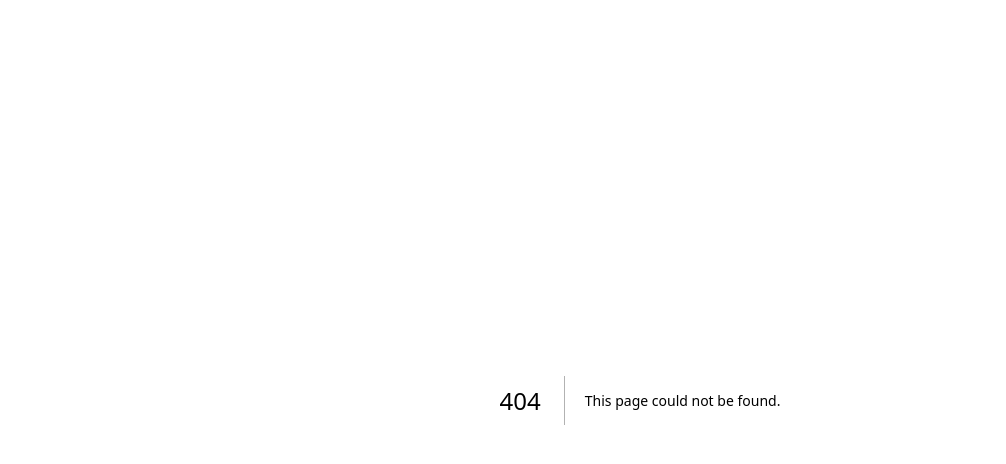
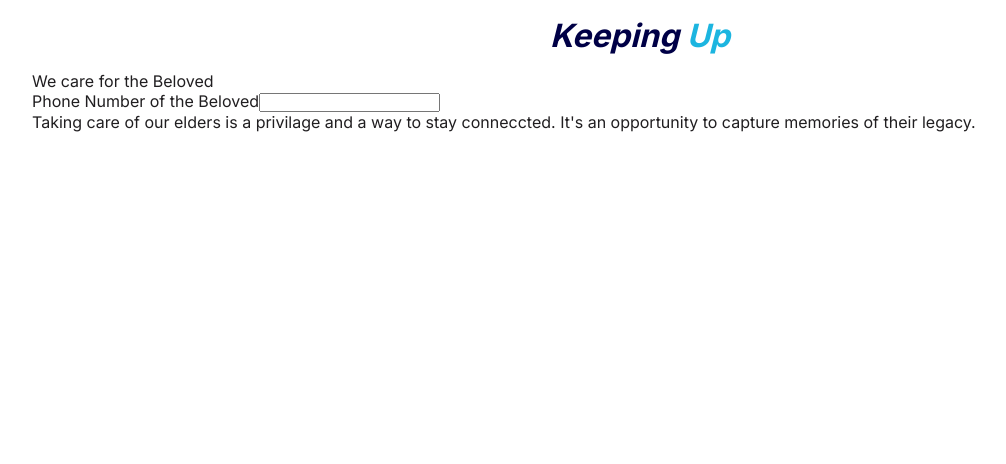
Before and after one commit to jcsmileyjr/elder, a Next.js app: page /landingPage in a window 1280 px wide. Before the commit this address had no page. Shown: the top 464 px of the page, without its empty margins (0-1006 px from the left). Built offline with nearby package versions, Linux system fonts and the light colour scheme.

Commit message:
Feature - Landing Page: Basic structure

```diff
--- /dev/null
+++ b/src/app/landingPage/landingPage.module.css
@@ -0,0 +1,51 @@
+
+.page {
+    display: flex;
+    flex-direction: column;
+    padding: 1rem 2rem 0 2rem;
+    min-height: 100vh;
+    background-color: white;
+    color: #201E20;
+  }
+
+  /* Header Styles */
+  .header {
+    display: flex;
+    flex-direction: column;
+    gap: 1rem;
+    margin-bottom: 1rem;
+  }
+
+  .navbar {
+    display: flex;
+    justify-content: space-around;
+  }
+
+  .appTitle {
+    font-style: italic;
+  }
+
+  /*Main Content*/
+  .main {
+    display: flex;
+    flex-direction: column;
+    height: 75vh;
+  }
+
+  .title {
+    text-align: center;
+    font-weight: bold;
+    margin-bottom: 1rem;
+    text-decoration: underline;
+    text-decoration-color: #527992;
+  }
+
+  .appNamePrimary {
+    color: #000046;
+    font-weight: bold;
+  }
+
+  .appNameSecondary {
+    color: #1CB5E0;
+    font-weight: bold;
+  }
--- /dev/null
+++ b/src/app/landingPage/page.js
@@ -0,0 +1,25 @@
+"use client"
+import styles from './landingPage.module.css';
+
+const LandingPage = () => {
+    return(
+        <div className={styles.page}>
+            <header className={styles.header}>
+            <div className={styles.navbar}>
+                <h1 className={styles.appTitle}><span className={styles.appNamePrimary}> Keeping </span><span className={styles.appNameSecondary}> Up </span></h1>
+            </div>
+            </header>
+            <main className={styles.main}>
+                <p>We care for the Beloved</p>
+                <div>
+                    <label for="phoneNumber">Phone Number of the Beloved</label>
+                    <input type="tel" id="phoneNumber"></input>
+                </div>
+
+                <p>Taking care of our elders is a privilage and a way to stay conneccted. It's an opportunity to capture memories of their legacy. </p>
+            </main>
+        </div>
+    )
+}
+
+export default LandingPage;
```
